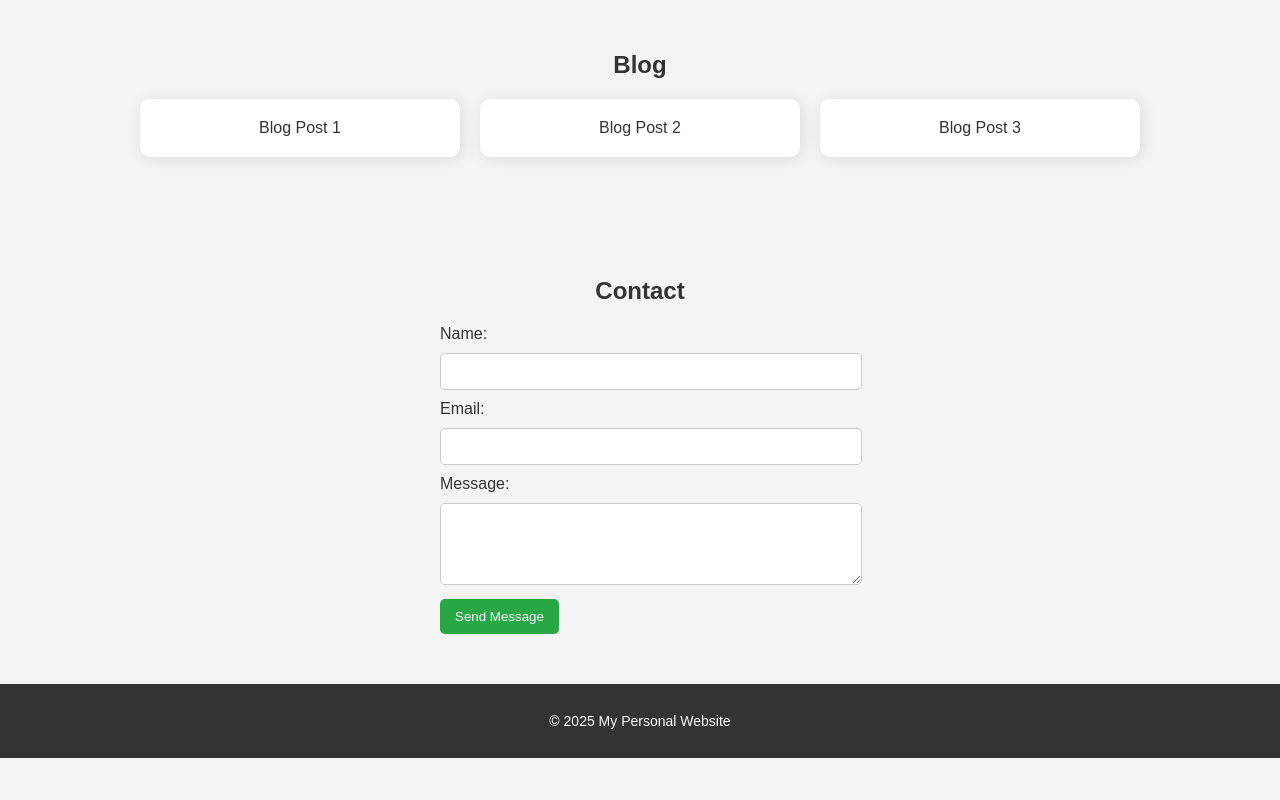
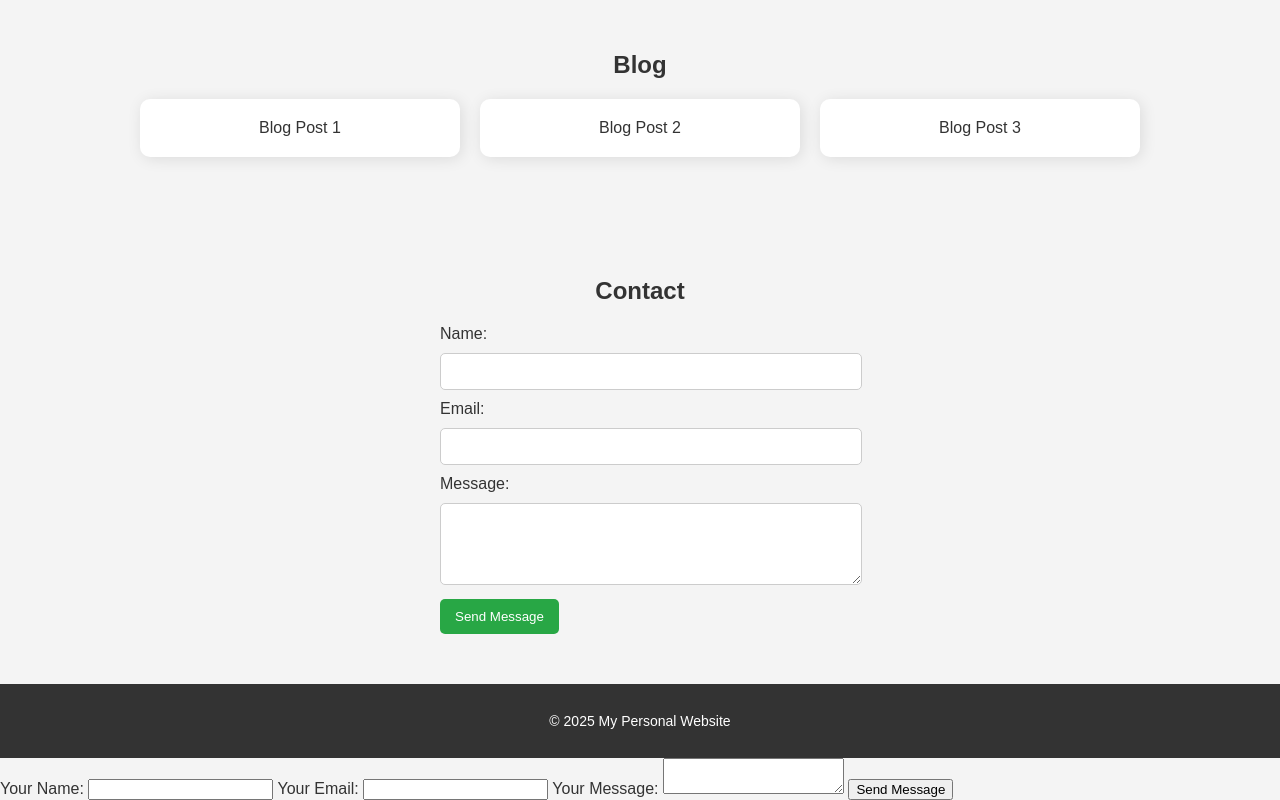
Before and after one commit to benny829/Personal-Website, a plain HTML site: page index.html in a window 1280 px wide. Shown: the part 629-1429 px from the top of the page. Before the commit the page ends 1387 px from the top, so only its background shows below. Drawn offline with Linux system fonts and the light colour scheme.

Commit message:
Update index.html

```diff
--- a/index.html
+++ b/index.html
@@ -75,3 +75,15 @@
     </script>
 </body>
 </html>
+<form action="https://formspree.io/f/xwpvgjrp" method="POST">
+  <label for="name">Your Name:</label>
+  <input type="text" id="name" name="name" required>
+
+  <label for="email">Your Email:</label>
+  <input type="email" id="email" name="email" required>
+
+  <label for="message">Your Message:</label>
+  <textarea id="message" name="message" required></textarea>
+
+  <button type="submit">Send Message</button>
+</form>
```
